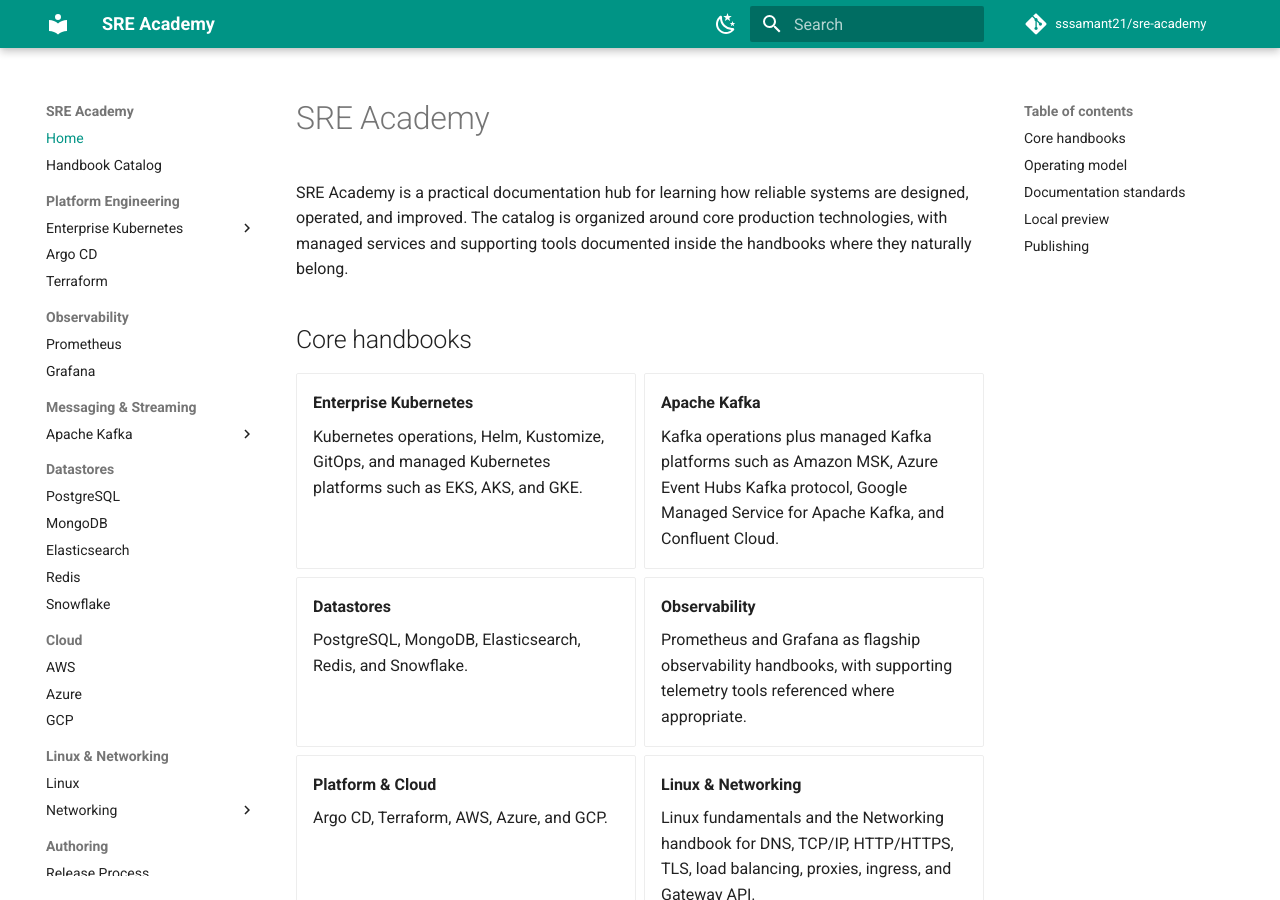
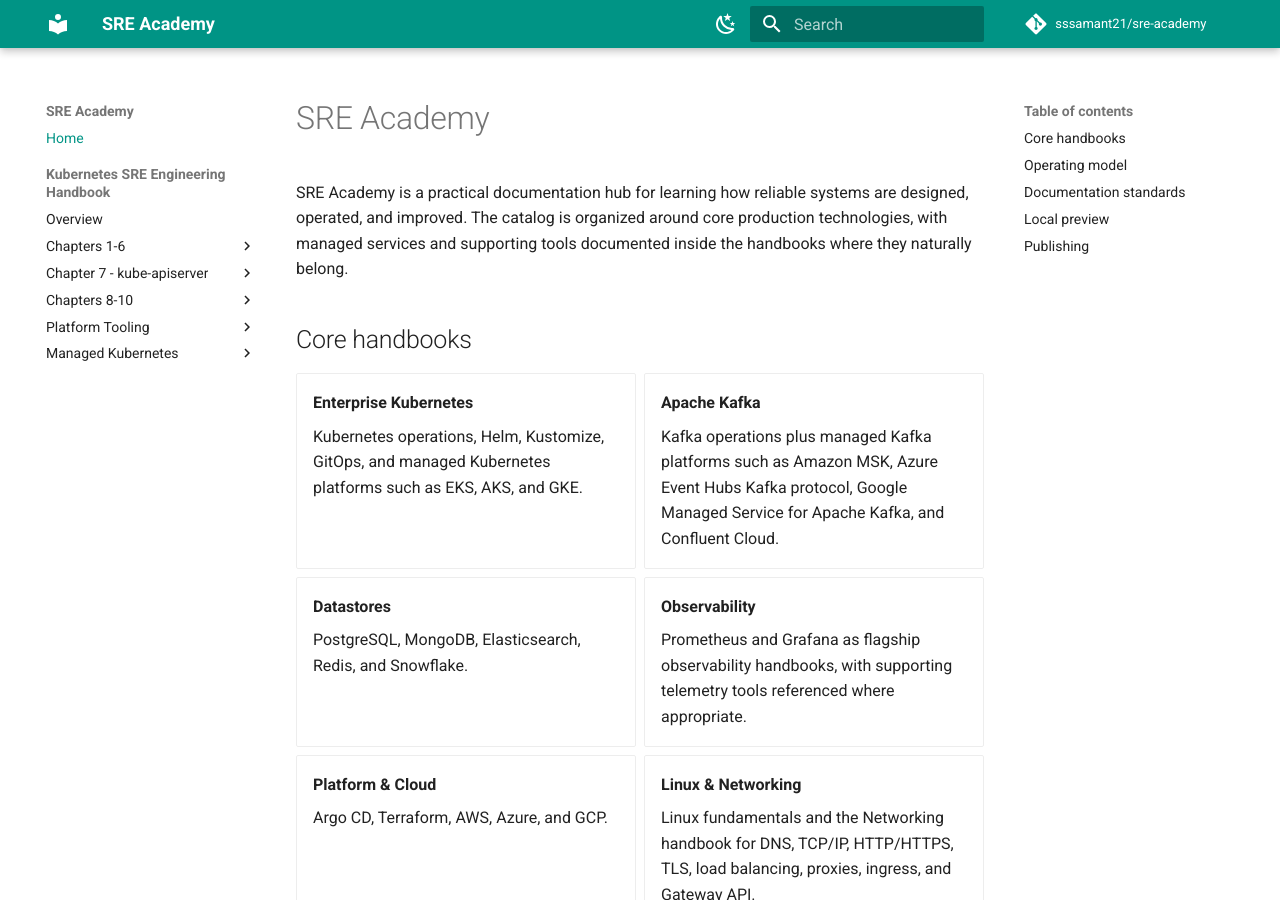
Before and after one commit to sssamant21/sre-academy, an MkDocs documentation site: the page built from docs/index.md, in a window 1280 px wide and 900 px high. Built offline with MkDocs 1.6.1 and Material for MkDocs 9.7.7, drawn with Linux system fonts in a browser that asks for light colours; comment, search, counter and statistics services are not loaded; some of the changed lines change nothing that is shown.

Commit message:
docs: focus site navigation on Kubernetes handbook

```diff
--- a/mkdocs.yml
+++ b/mkdocs.yml
@@ -1,5 +1,5 @@
 site_name: SRE Academy
-site_description: Practical documentation and learning paths for site reliability engineering.
+site_description: Production-grade Kubernetes SRE Engineering Handbook.
 site_url: https://sssamant21.github.io/sre-academy/
 repo_url: https://github.com/sssamant21/sre-academy
 repo_name: sssamant21/sre-academy
@@ -32,88 +32,42 @@
 
 nav:
   - Home: index.md
-  - Handbook Catalog: books/index.md
-  - Platform Engineering:
-      - Enterprise Kubernetes:
-          - Overview: books/kubernetes/index.md
-          - Chapters 1-6:
-              - "1. Platform Foundations": books/kubernetes/chapters/chapter-01-platform-foundations.md
-              - "2. Cluster Architecture": books/kubernetes/chapters/chapter-02-cluster-architecture.md
-              - "3. Workloads and Scheduling": books/kubernetes/chapters/chapter-03-workloads-scheduling.md
-              - "4. Networking and Ingress": books/kubernetes/chapters/chapter-04-networking-ingress.md
-              - "5. Storage and Backup": books/kubernetes/chapters/chapter-05-storage-state-backup.md
-              - "6. Observability and Operations": books/kubernetes/chapters/chapter-06-observability-operations.md
-          - Chapters 7-10:
-              - "7. kube-apiserver":
-                  - Overview: books/kubernetes/chapters/chapter-07-kube-apiserver.md
-                  - "7.1 Introduction": chapter-07/7.1-introduction.md
-                  - Manuscript Scaffold:
-                      - Index: chapter-07/index.md
-                      - "7.1 Kubernetes API Server Overview": chapter-07/7.1-kubernetes-api-server-overview.md
-                      - "7.2 Why Kubernetes Uses an API": chapter-07/7.2-why-kubernetes-uses-an-api.md
-                      - "7.3 End-to-End API Request Lifecycle": chapter-07/7.3-api-request-lifecycle.md
-                      - "7.3 API Server Architecture": chapter-07/7.3-api-server-architecture.md
-                      - "7.4 API Request Lifecycle": chapter-07/7.4-api-request-lifecycle.md
-                      - "7.5 Authentication": chapter-07/7.5-authentication.md
-                      - "7.6 Authorization": chapter-07/7.6-authorization.md
-                      - "7.7 Admission Control": chapter-07/7.7-admission-control.md
-                      - "7.8 API Versioning": chapter-07/7.8-api-versioning.md
-                      - "7.9 Custom Resource Definitions": chapter-07/7.9-custom-resource-definitions.md
-                      - "7.10 API Server High Availability": chapter-07/7.10-api-server-high-availability.md
-              - "8. etcd": books/kubernetes/chapters/chapter-08-etcd.md
-              - "9. kube-scheduler": books/kubernetes/chapters/chapter-09-kube-scheduler.md
-              - "10. kubelet": books/kubernetes/chapters/chapter-10-kubelet.md
+  - Kubernetes SRE Engineering Handbook:
+      - Overview: books/kubernetes/index.md
+      - Chapters 1-6:
+          - "1. Platform Foundations": books/kubernetes/chapters/chapter-01-platform-foundations.md
+          - "2. Cluster Architecture": books/kubernetes/chapters/chapter-02-cluster-architecture.md
+          - "3. Workloads and Scheduling": books/kubernetes/chapters/chapter-03-workloads-scheduling.md
+          - "4. Networking and Ingress": books/kubernetes/chapters/chapter-04-networking-ingress.md
+          - "5. Storage and Backup": books/kubernetes/chapters/chapter-05-storage-state-backup.md
+          - "6. Observability and Operations": books/kubernetes/chapters/chapter-06-observability-operations.md
+      - Chapter 7 - kube-apiserver:
+          - Overview: books/kubernetes/chapters/chapter-07-kube-apiserver.md
+          - "7.1 Introduction": chapter-07/7.1-introduction.md
+          - "7.1 Kubernetes API Server Overview": chapter-07/7.1-kubernetes-api-server-overview.md
+          - "7.2 Why Kubernetes Uses an API": chapter-07/7.2-why-kubernetes-uses-an-api.md
+          - "7.3 End-to-End API Request Lifecycle": chapter-07/7.3-api-request-lifecycle.md
+          - "7.3 API Server Architecture": chapter-07/7.3-api-server-architecture.md
+          - "7.4 API Request Lifecycle": chapter-07/7.4-api-request-lifecycle.md
+          - "7.5 Authentication": chapter-07/7.5-authentication.md
+          - "7.6 Authorization": chapter-07/7.6-authorization.md
+          - "7.7 Admission Control": chapter-07/7.7-admission-control.md
+          - "7.8 API Versioning": chapter-07/7.8-api-versioning.md
+          - "7.9 Custom Resource Definitions": chapter-07/7.9-custom-resource-definitions.md
+          - "7.10 API Server High Availability": chapter-07/7.10-api-server-high-availability.md
+      - Chapters 8-10:
+          - "8. etcd": books/kubernetes/chapters/chapter-08-etcd.md
+          - "9. kube-scheduler": books/kubernetes/chapters/chapter-09-kube-scheduler.md
+          - "10. kubelet": books/kubernetes/chapters/chapter-10-kubelet.md
+      - Platform Tooling:
           - Helm: books/kubernetes/helm.md
           - Kustomize: books/kubernetes/kustomize.md
           - GitOps: books/kubernetes/gitops.md
-          - Managed Kubernetes:
-              - Overview: books/kubernetes/managed-kubernetes/index.md
-              - Amazon EKS: books/kubernetes/managed-kubernetes/amazon-eks.md
-              - Azure AKS: books/kubernetes/managed-kubernetes/azure-aks.md
-              - Google GKE: books/kubernetes/managed-kubernetes/google-gke.md
-      - Argo CD: books/argo-cd/index.md
-      - Terraform: books/terraform/index.md
-  - Observability:
-      - Prometheus: books/prometheus/index.md
-      - Grafana: books/grafana/index.md
-  - Messaging & Streaming:
-      - Apache Kafka:
-          - Overview: books/kafka/index.md
-          - Managed Kafka Platforms:
-              - Overview: books/kafka/managed-platforms/index.md
-              - Amazon MSK: books/kafka/managed-platforms/amazon-msk.md
-              - Azure Event Hubs for Kafka: books/kafka/managed-platforms/azure-event-hubs.md
-              - Google Managed Service for Apache Kafka: books/kafka/managed-platforms/google-managed-kafka.md
-              - Confluent Cloud: books/kafka/managed-platforms/confluent-cloud.md
-  - Datastores:
-      - PostgreSQL: books/postgresql/index.md
-      - MongoDB: books/mongodb/index.md
-      - Elasticsearch: books/elasticsearch/index.md
-      - Redis: books/redis/index.md
-      - Snowflake: books/snowflake/index.md
-  - Cloud:
-      - AWS: books/aws/index.md
-      - Azure: books/azure/index.md
-      - GCP: books/gcp/index.md
-  - Linux & Networking:
-      - Linux: books/linux/index.md
-      - Networking:
-          - Overview: books/networking/index.md
-          - DNS: books/networking/dns.md
-          - TCP/IP: books/networking/tcp-ip.md
-          - HTTP/HTTPS: books/networking/http-https.md
-          - Reverse Proxy: books/networking/reverse-proxy.md
-          - Load Balancing: books/networking/load-balancing.md
-          - TLS: books/networking/tls.md
-          - Service Discovery: books/networking/service-discovery.md
-          - NGINX: books/networking/nginx.md
-          - Envoy: books/networking/envoy.md
-          - HAProxy: books/networking/haproxy.md
-          - Traefik: books/networking/traefik.md
-          - Kubernetes Ingress: books/networking/kubernetes-ingress.md
-          - Gateway API: books/networking/gateway-api.md
-  - Authoring:
-      - Release Process: authoring/release-process.md
+      - Managed Kubernetes:
+          - Overview: books/kubernetes/managed-kubernetes/index.md
+          - Amazon EKS: books/kubernetes/managed-kubernetes/amazon-eks.md
+          - Azure AKS: books/kubernetes/managed-kubernetes/azure-aks.md
+          - Google GKE: books/kubernetes/managed-kubernetes/google-gke.md
 
 markdown_extensions:
   - admonition
```
